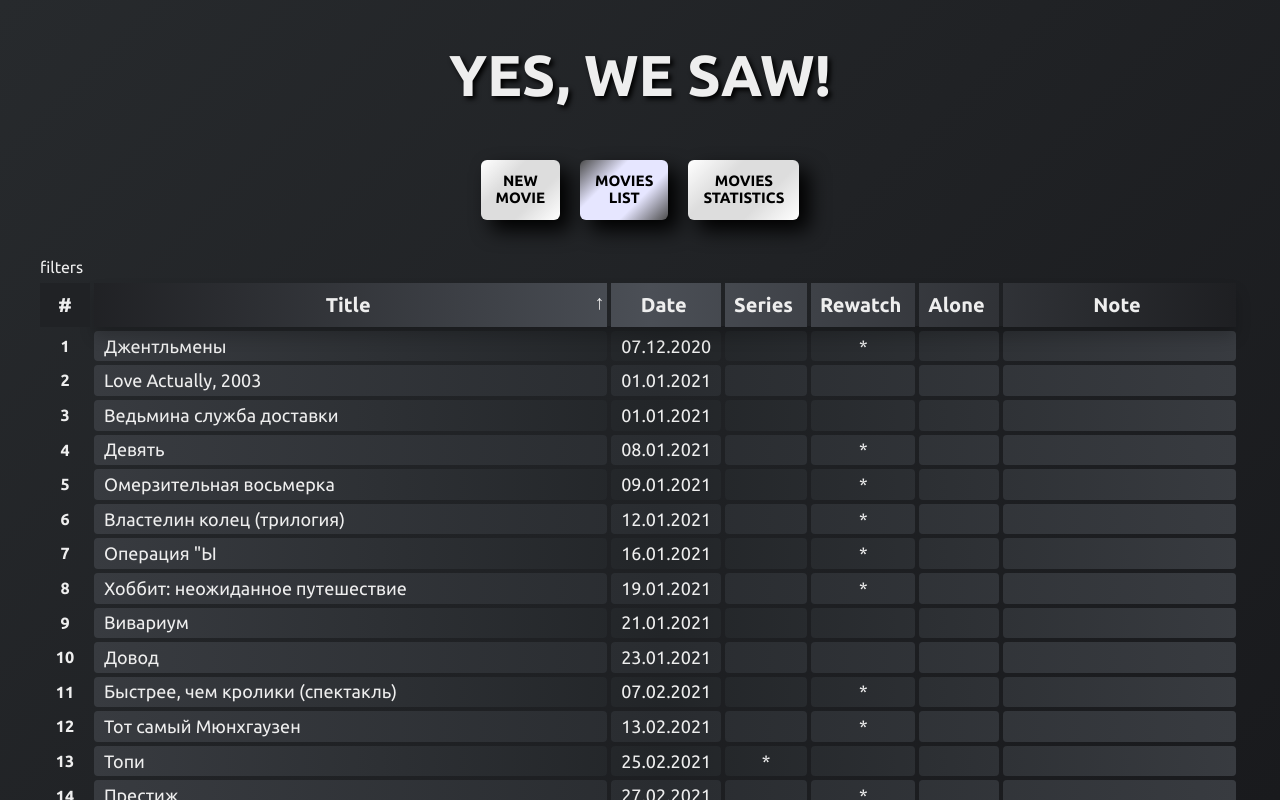
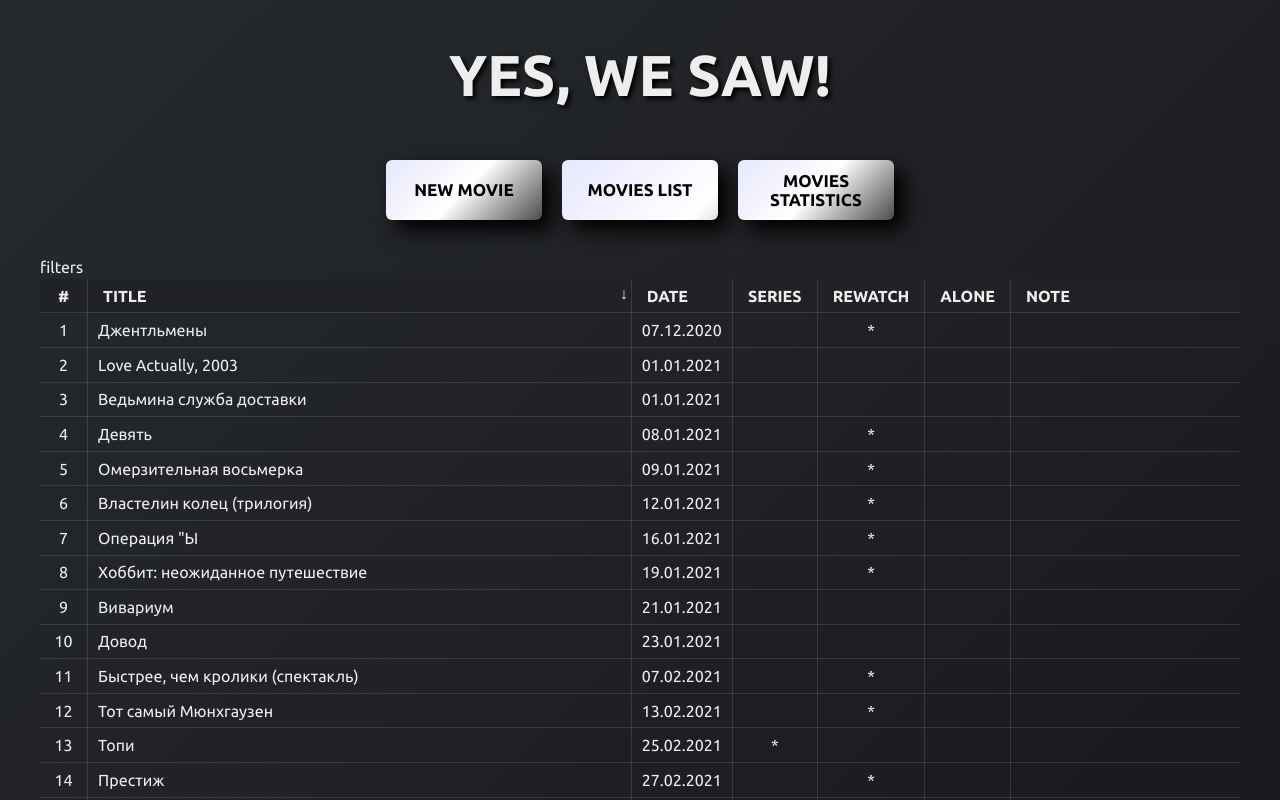
Before and after one commit to KikelDmitry/yes-we-saw, a Vue app: page /movies in a window 1280 px wide. Built offline with nearby package versions, Linux system fonts and the light colour scheme.

Commit message:
remastering

```diff
--- a/src/components/AddForm.vue
+++ b/src/components/AddForm.vue
@@ -13,13 +13,6 @@ export default {
       },
     };
   },
-  methods: {
-    mask() {
-      if (this.input.date.length % 2 == 0) {
-        this.input.date += ".";
-      }
-    },
-  },
 };
 </script>
 
--- a/src/components/MainMenu.vue
+++ b/src/components/MainMenu.vue
@@ -39,7 +39,7 @@ export default {
   }
   &__link {
     height: var(--height);
-    flex-basis: 0;
+    flex-basis: 13%;
   }
 }
 .link {
@@ -51,7 +51,7 @@ export default {
   padding: 0.6em 1em;
 
   text-align: center;
-  font-size: 15px;
+  font-size: calc(13px + .5vmin);
   font-weight: 700;
   line-height: 1.12;
   text-transform: uppercase;
@@ -61,16 +61,23 @@ export default {
   background-color: #fff;
   background-image: linear-gradient(
     315deg,
-    var(--color-one),
-    var(--color-two),
-    var(--color-two),
-    var(--color-one)
+    rgba(0, 0, 0, 0.7),
+    #fff,
+    rgb(230, 230, 255)
   );
+  // background-image: linear-gradient(
+  //   315deg,
+  //   var(--color-one),
+  //   var(--color-two),
+  //   var(--color-two),
+  //   var(--color-one)
+  // );
+  background-size: contain;
   color: #000;
+  transition: background-size 500ms;
 
   &.is-active {
-    --color-one: rgba(0, 0, 0, 0.7);
-    --color-two: rgb(230, 230, 255);
+   background-size: 200%;
   }
 }
 </style>
--- a/src/components/TheHeader.vue
+++ b/src/components/TheHeader.vue
@@ -7,11 +7,6 @@
 <script>
 import { mapGetters } from "vuex";
 export default {
-  data() {
-    return {
-      // title: "Yes, we saw!",
-    };
-  },
   computed: {
     ...mapGetters({
       config: "config",
--- a/src/components/table/MoviesTable.vue
+++ b/src/components/table/MoviesTable.vue
@@ -1,30 +1,96 @@
 <template>
   <div class="movies-list">
     <app-filters></app-filters>
+    <div class="table-wrapper">
       <table class="table">
-      <table-head></table-head>
-      <table-row
+        <!-- table heading -->
+        <thead>
+          <tr class="table__row table__row--head">
+            <th class="table__cell table__cell--num">#</th>
+            <th
+              v-for="field in fields"
+              :key="field"
+              class="table__cell"
+              :class="[
+                { 'is-sort': sortedBy === field },
+                'is-' + dir.toLowerCase(),
+                'table__cell--' + field,
+              ]"
+              @click="sortBy(field)"
+              :title="`Sort by ${field}`"
+            >
+              {{ field }}
+            </th>
+          </tr>
+        </thead>
+        <!-- table body -->
+        <tbody>
+          <tr
+            class="table__row table__row--body"
             v-for="(movie, idx) in this.$store.state.moviesList"
             :key="idx"
-        class="table__row"
-        :movie="movie"
-        :num="idx + 1"
           >
-      </table-row>
+            <td class="table__cell table__cell--num">{{ idx + 1 }}</td>
+            <td
+              class="table__cell"
+              v-for="(field, idx) in fields"
+              :key="idx"
+              :class="'table__cell--' + field"
+            >
+              <span>
+                {{ outputProp(movie[field]) }}
+              </span>
+            </td>
+          </tr>
+        </tbody>
       </table>
+    </div>
+    <div class="last-block">To be continued...</div>
   </div>
 </template>
 
 <script>
 import AppFilters from "../AppFilters.vue";
-import TableHead from "./TableHead.vue";
-import TableRow from "./TableRow.vue";
+import { mapGetters } from "vuex";
 
 export default {
   components: {
     AppFilters,
-    TableHead,
-    TableRow,
+  },
+  data() {
+    return {
+      dir: "ASC",
+      sortedBy: "title",
+    };
+  },
+  computed: {
+    ...mapGetters({
+      fields: "movieFields",
+    }),
+  },
+  methods: {
+    sortBy(field) {
+      this.sortedBy = field;
+      this.dir === "ASC" ? (this.dir = "DESC") : (this.dir = "ASC");
+      this.$store.state.moviesList = this.$store.state.moviesList.sort(
+        (a, b) => {
+          if (this.dir === "ASC") {
+            return a[field] > b[field] ? 1 : -1;
+          } else if (this.dir === "DESC") {
+            return a[field] < b[field] ? 1 : -1;
+          } else {
+            throw new Error("Sort direction is incorrect");
+          }
+        }
+      );
+    },
+    outputProp(prop) {
+      if (typeof prop == "boolean") {
+        return prop === true ? "x" : null;
+      } else {
+        return prop;
+      }
+    },
   },
 };
 </script>
@@ -32,63 +98,103 @@ export default {
 <style lang="scss" scoped>
 .movies-list {
   width: 100%;
+}
+.table-wrapper {
+  overflow: auto;
+}
+.table {
+  $border-color: rgba(200, 200, 200, 0.15);
+  $border-width: 1px;
 
-  @include df(768) {
-    overflow-x: auto;
+  min-width: 900px;
+  width: 100%;
+  border-collapse: collapse;
+  &__row {
+    &--head {
+      // position: sticky;
+      // top: 0;
+      background-color: $color-bg;
+      text-transform: uppercase;
     }
   }
-.table {
-  width: 100%;
-  min-width: 728px;
-  padding-left: 50px;
-  border-collapse: separate;
-  border-spacing: 4px;
-  font-size: 18px;
+  &__cell {
+    padding: 0.3em 10px;
+    text-align: center;
+    border-bottom: $border-width solid $border-color;
 
-  @include df(768) {
-    font-size: 16px;
+    &:not(:last-of-type) {
+      border-right: $border-width solid $border-color;
     }
 
-  &__row {
-    transition: all 100ms 100ms;
+    // head only
+    .table__row--head & {
+      padding-left: 15px;
+      padding-right: 15px;
 
-    &--heading {
-      text-transform: capitalize;
-      position: sticky;
-      top: 0;
-      z-index: 10;
-      font-size: 20px;
-      background-color: $color-bg;
-      background-image: linear-gradient(
-        90deg,
-        darken($color-bg, 1%) calc(0% - 32px),
-        lighten($color-bg, 18%) calc(50% - 16px),
-        darken($color-bg, 1%) 100%
-      );
-      box-shadow: 0 10px 15px rgba(0, 0, 0, 0.2);
-
-      @include df(768) {
-        font-size: 18px;
+      &:not(.table__cell--num) {
+        &.is-sort {
+          position: relative;
+          &::after {
+            position: absolute;
+            right: 3px;
+            line-height: 1.2;
+          }
+          &.is-asc {
+            &::after {
+              content: "↓";
             }
           }
-    &:not(&--heading) {
-      background-image: linear-gradient(
-        90deg,
-        lighten($color-bg, 10%),
-        transparent,
-        lighten($color-bg, 10%)
-      );
-
-      &:nth-child(odd) {
-        background-color: lighten($color-bg, 4%);
+          &.is-desc {
+            &::after {
+              content: "↑";
             }
-      &:nth-child(even) {
-        background-color: lighten($color-bg, 1%);
           }
           &:hover {
-        background-color: lighten($color-bg, 8%);
+            cursor: pointer;
           }
         }
       }
     }
+
+    // body only
+    .table__row--body & {
+    }
+    // &--series, &--alone, &--date, &--title, &--note, &--num
+    &--title,
+    &--date,
+    &--note {
+      padding-left: 10px;
+      text-align: left;
+      white-space: nowrap;
+    }
+    &--date {
+      width: 0;
+    }
+    &--title {
+      max-width: 20em;
+      overflow: hidden;
+      text-overflow: ellipsis;
+    }
+    &--note {
+      max-width: 9em;
+    }
+    &--series,
+    &--rewatch,
+    &--alone {
+      width: 80px;
+    }
+    &--num {
+      width: 0;
+    }
+  }
+}
+.last-block {
+  display: flex;
+  justify-content: center;
+  align-items: center;
+  min-height: 100px;
+  font-size: 6vmin;
+  text-align: center;
+  opacity: 0.6;
+}
 </style>
--- /dev/null
+++ b/src/components/table/MoviesTable_b.vue
@@ -0,0 +1,94 @@
+<template>
+  <div class="movies-list">
+    <app-filters></app-filters>
+    <table class="table">
+      <table-head></table-head>
+      <table-row
+        v-for="(movie, idx) in this.$store.state.moviesList"
+        :key="idx"
+        class="table__row"
+        :movie="movie"
+        :num="idx + 1"
+      >
+      </table-row>
+    </table>
+  </div>
+</template>
+
+<script>
+import AppFilters from "../AppFilters.vue";
+import TableHead from "./TableHead.vue";
+import TableRow from "./TableRow.vue";
+
+export default {
+  components: {
+    AppFilters,
+    TableHead,
+    TableRow,
+  },
+};
+</script>
+
+<style lang="scss" scoped>
+.movies-list {
+  width: 100%;
+
+  @include df(768) {
+    overflow-x: auto;
+  }
+}
+.table {
+  width: 100%;
+  min-width: 728px;
+  padding-left: 50px;
+  border-collapse: separate;
+  border-spacing: 4px;
+  font-size: 18px;
+
+  @include df(768) {
+    font-size: 16px;
+  }
+
+  &__row {
+    transition: all 100ms 100ms;
+
+    &--heading {
+      text-transform: capitalize;
+      position: sticky;
+      top: 0;
+      z-index: 10;
+      font-size: 20px;
+      background-color: $color-bg;
+      background-image: linear-gradient(
+        90deg,
+        darken($color-bg, 1%) calc(0% - 32px),
+        lighten($color-bg, 18%) calc(50% - 16px),
+        darken($color-bg, 1%) 100%
+      );
+      box-shadow: 0 10px 15px rgba(0, 0, 0, 0.2);
+
+      @include df(768) {
+        font-size: 18px;
+      }
+    }
+    &:not(&--heading) {
+      background-image: linear-gradient(
+        90deg,
+        lighten($color-bg, 10%),
+        transparent,
+        lighten($color-bg, 10%)
+      );
+
+      &:nth-child(odd) {
+        background-color: lighten($color-bg, 4%);
+      }
+      &:nth-child(even) {
+        background-color: lighten($color-bg, 1%);
+      }
+      &:hover {
+        background-color: lighten($color-bg, 8%);
+      }
+    }
+  }
+}
+</style>
--- a/src/views/AppPage.vue
+++ b/src/views/AppPage.vue
@@ -8,8 +8,7 @@
 // import AppPreloader from "../components/AppPreloader.vue"
 
 export default {
-  components: {
-  },
+  components: {},
   props: ["addClass"],
 };
 </script>
```
Lines whose indentation alone changed are shown as unchanged.
